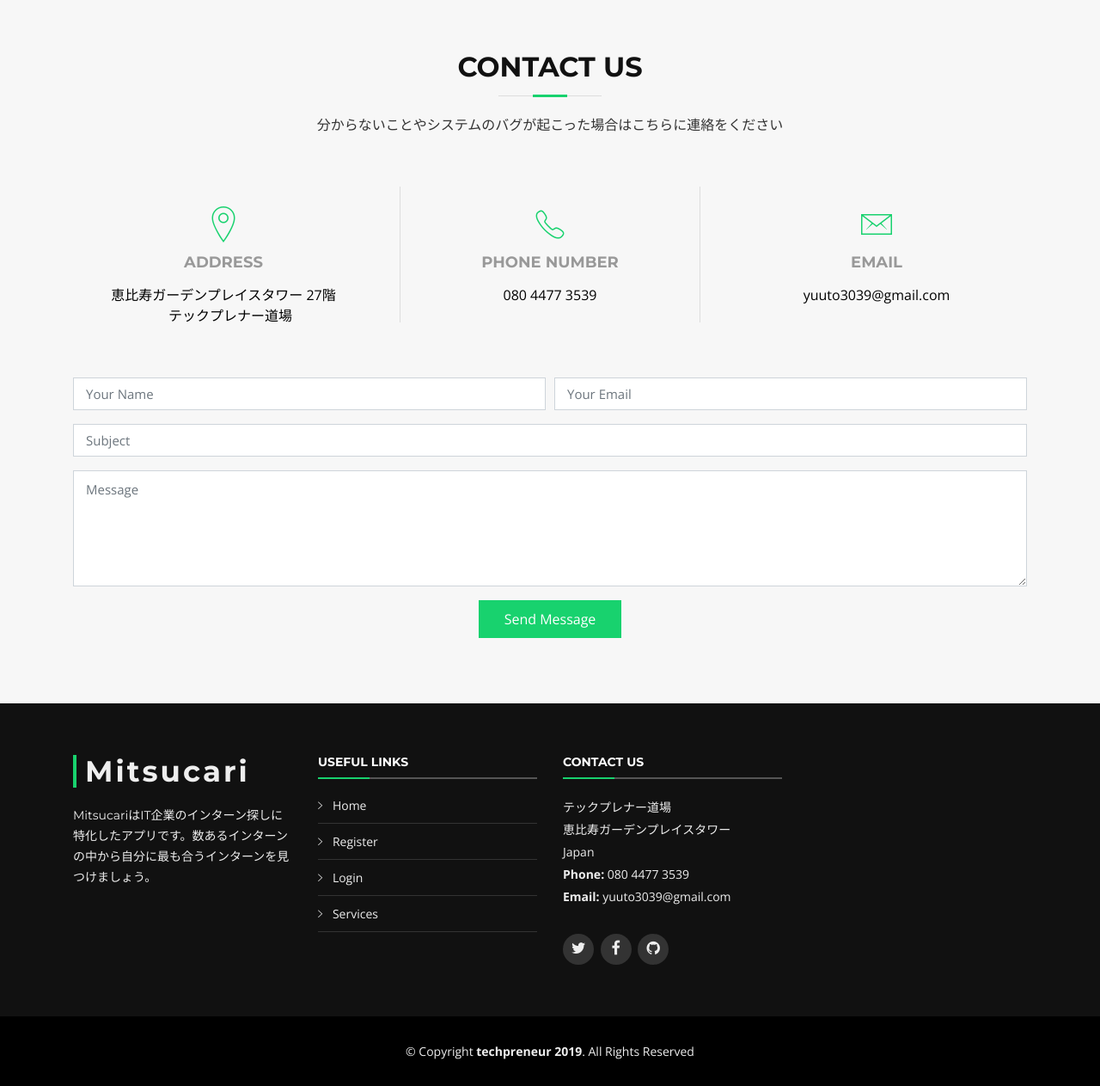
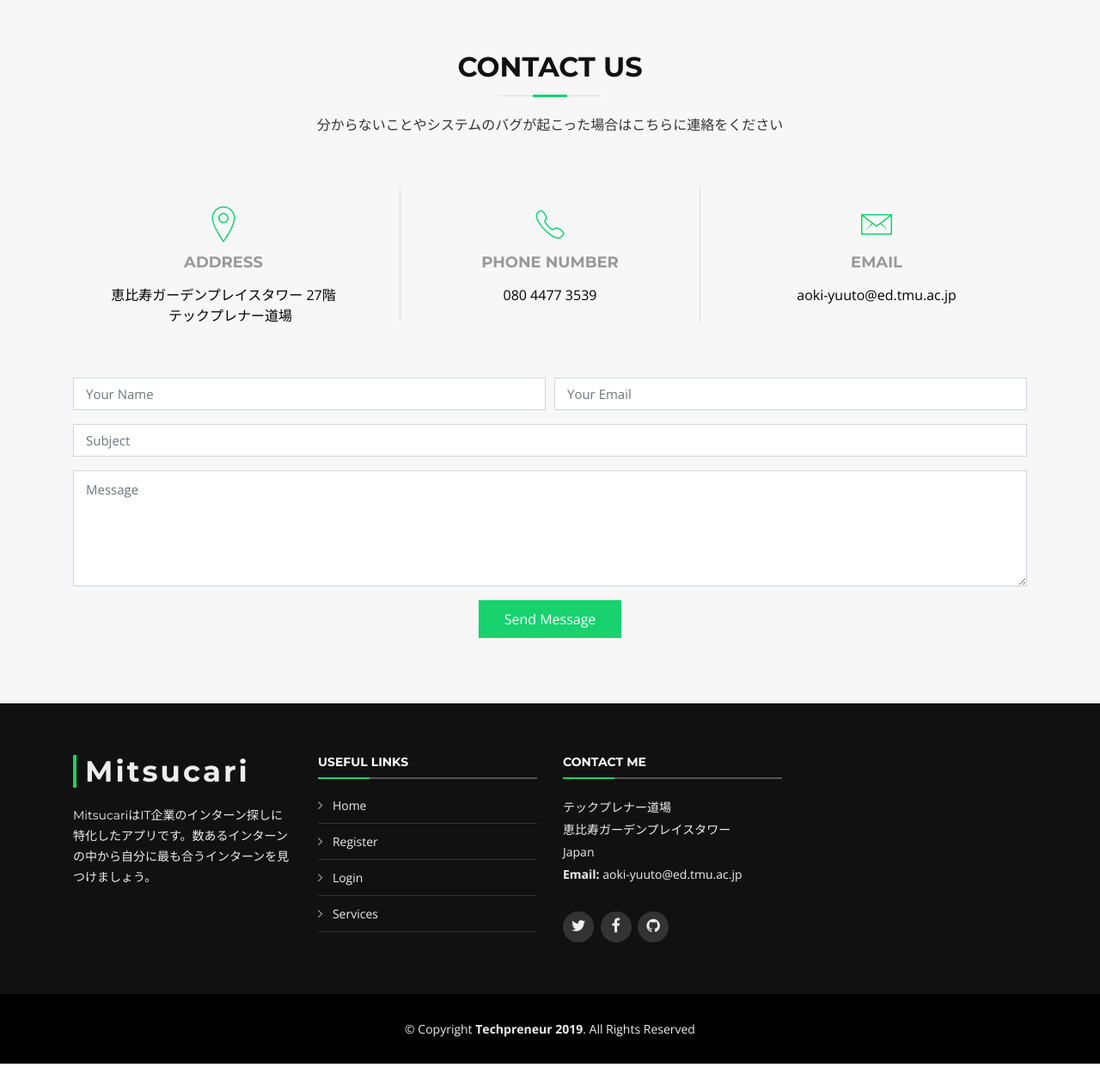
Before and after one commit to Yuto-Aoki/Mitsucari, a Django app: page / in a window 1280 px wide. Shown: the part 3158-4421 px from the top of the page at 86% size. After the commit the page ends 4395 px from the top, so only its background shows below. Run offline with Django 3.2, Linux system fonts and the light colour scheme; some libraries are stand-ins or nearby versions; some web fonts are replaced.

Commit message:
Fix address

```diff
--- a/qboard/models.py
+++ b/qboard/models.py
@@ -22,7 +22,7 @@ class Profile(models.Model):
     gender = models.IntegerField('性別',choices=GENDER_LIST)
     univercity = models.CharField('大学名', max_length=20, default='大学')
     faculty = models.CharField('学部', max_length=20,default='学部')
-    department = models.CharField('学科', max_length=20,default='学科')
+    department = models.CharField('学科', max_length=40,default='学科')
     degree = models.IntegerField('学位', choices=DEGREE_LIST, default=0)
     grade = models.IntegerField('学年',default=3)
     #graduate_date = models.DateField('卒業(予定)年月',default=201903)
--- a/templates/base.html
+++ b/templates/base.html
@@ -222,13 +222,13 @@
                 </div>
 
                 <div class="col-lg-3 col-md-6 footer-contact">
-                    <h4>Contact Us</h4>
+                    <h4>Contact Me</h4>
                     <p>
                     テックプレナー道場 <br>
                     恵比寿ガーデンプレイスタワー<br>
                     Japan <br>
-                    <strong>Phone:</strong> 080 4477 3539<br>
-                    <strong>Email:</strong> yuuto3039@gmail.com<br>
+                    <!-- <strong>Phone:</strong> 080 4477 3539<br> -->
+                    <strong>Email:</strong> aoki-yuuto@ed.tmu.ac.jp<br>
                     </p>
 
                     <div class="social-links">
@@ -257,7 +257,7 @@
 
         <div class="container">
           <div class="copyright">
-            &copy; Copyright <strong>techpreneur 2019</strong>. All Rights Reserved
+            &copy; Copyright <strong>Techpreneur 2019</strong>. All Rights Reserved
           </div>
           <!-- <div class="credits">
 
--- a/templates/index.html
+++ b/templates/index.html
@@ -308,7 +308,7 @@ Contact Section
             <div class="contact-email">
             <i class="ion-ios-email-outline"></i>
             <h3>Email</h3>
-            <p><a href="mailto:yuuto3039@gmail.com">yuuto3039@gmail.com</a></p>
+            <p><a href="mailto:yuuto3039@gmail.com">aoki-yuuto@ed.tmu.ac.jp</a></p>
             </div>
         </div>
 
```
Also changed, not shown: qboard/migrations/0013_auto_20191221_1805.py (added).
